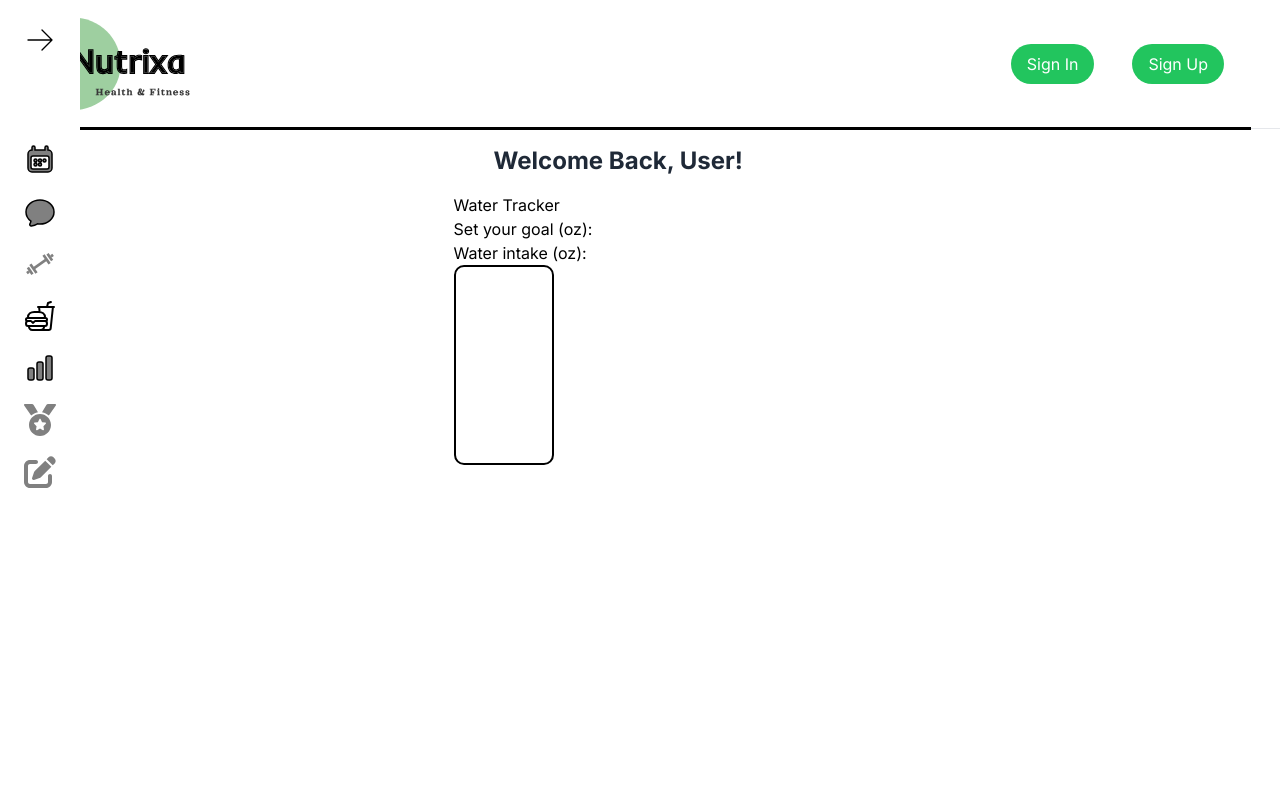
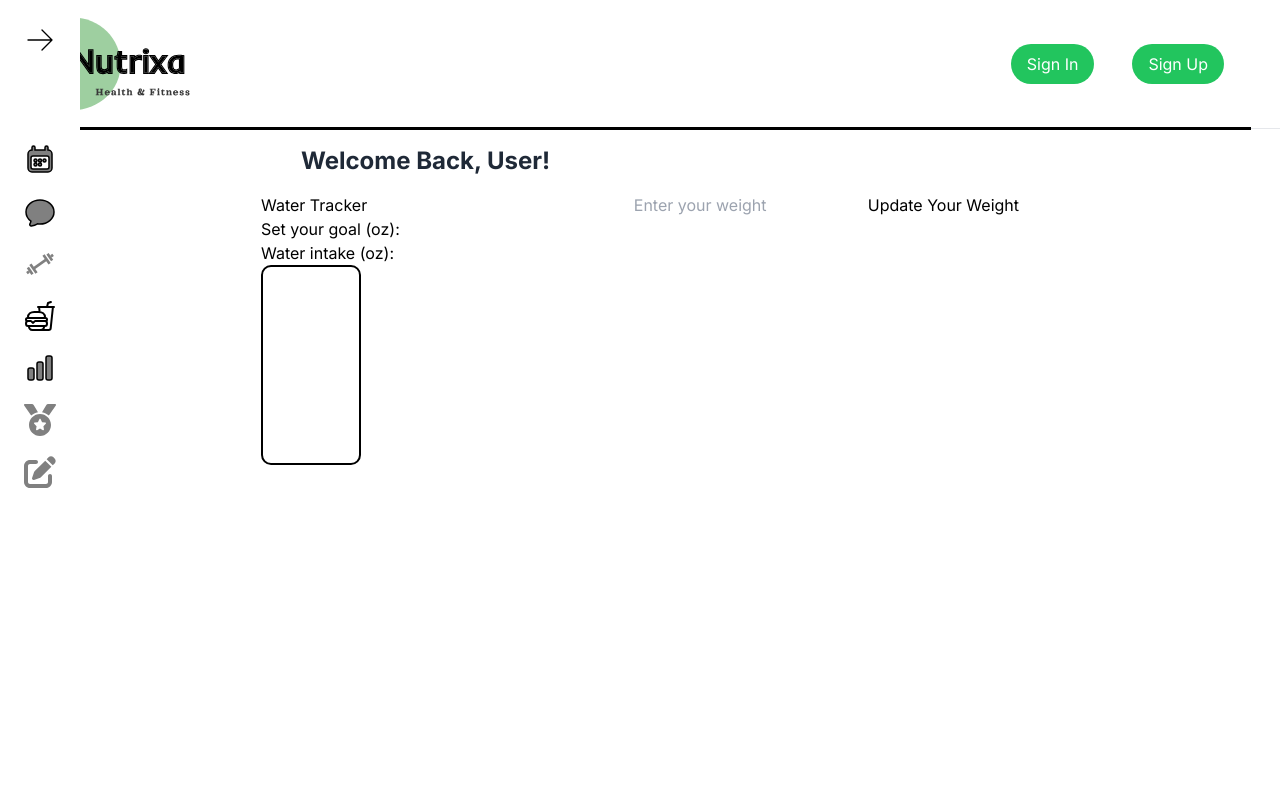
Before and after one commit to ChristianaLau/proj, a Next.js app in the folder nutrixa-auth/: page /dashboard in a window 1280 px wide. Shown: the top 800 px of the page. Built offline with nearby package versions, Linux system fonts and the light colour scheme; no server answers.

Commit message:
weight track update

```diff
--- /dev/null
+++ b/nutrixa-auth/app/api/weight/route.js
@@ -0,0 +1,24 @@
+import connect from '@/lib/db';
+import WeightUpdate from '../../trackers/weight/weighttrack'
+import { NextResponse } from 'next/server';
+
+export async function POST(req) {
+    try {
+      const { weight } = await req.json();
+
+      await connect();
+      console.log("Connected to DB");
+
+      const newWeight = await WeightUpdate.create({ weight });
+      console.log("New Weight Entry: ", newWeight);
+
+      return NextResponse.json({ success: true, data: newWeight }, { status: 201 });
+    } catch (error) {
+      console.error('Error handling POST request:', error);
+      return NextResponse.json({ success: false, error: error.message }, { status: 400 });
+    }
+  }
+
+  export function OPTIONS() {
+    return NextResponse.json({}, { status: 200, headers: { Allow: 'POST' } });
+  }
--- a/nutrixa-auth/app/dashboard/page.jsx
+++ b/nutrixa-auth/app/dashboard/page.jsx
@@ -6,6 +6,7 @@ import Link from 'next/link';
 import Sidebar from '../components/Sidebar';
 import { useUser } from '@clerk/nextjs';
 import WaterLogger from '../trackers/water/waterintake';
+import WeightLog from '../trackers/weight/weightlog';
 
 export default function Home() {
   const { user } = useUser();
@@ -43,6 +44,7 @@ export default function Home() {
         </div>
         <h2 className='flex justify-start'>
             <WaterLogger />
+            <WeightLog />
         </h2>
       </main>
     </div>
--- a/nutrixa-auth/app/footer/contact/form.js
+++ /dev/null
@@ -1,6 +0,0 @@
-
-'use client'
-import { useState } from 'react';
-
-export default function ContactForm() {
-}
--- a/nutrixa-auth/app/footer/contact/page.js
+++ b/nutrixa-auth/app/footer/contact/page.js
@@ -1,11 +1,8 @@
-import {ContactForm} from './form';
-
 export default function Contact()
 {
    return(
     <main>
         <h1>Contact
-            <ContactForm />
         </h1>
     </main>
 )
--- /dev/null
+++ b/nutrixa-auth/app/trackers/weight/weight.module.css
@@ -0,0 +1,11 @@
+.inputField::-webkit-outer-spin-button,
+.inputField::-webkit-inner-spin-button {
+  -webkit-appearance: none;
+  margin: 0;
+}
+
+.inputField {
+  -moz-appearance: textfield; /* Firefox */
+  -webkit-appearance: none;   /* Chrome, Safari, Edge, Opera */
+  appearance: none;           /* Standard */
+}
--- /dev/null
+++ b/nutrixa-auth/app/trackers/weight/weightlog.tsx
@@ -0,0 +1,52 @@
+'use client'
+import { useState } from 'react';
+import styles from './weight.module.css'
+
+export default function WeightLog() {
+  const [weight, setWeight] = useState('');
+  const [save, setSave] = useState('');
+
+  const handleSubmit = async (e: { preventDefault: () => void; }) => {
+    e.preventDefault();
+
+    try {
+      const res = await fetch(('/api/weight'), {
+        method: 'POST',
+        headers: {
+          'Content-Type': 'application/json',
+        },
+        body: JSON.stringify({ weight }),
+      });
+
+      const data = await res.json();
+      if (data.success) {
+        setSave('Weight saved successfully!');
+        setWeight('');
+
+    } else {
+        setSave('Failed to save weight.');
+      }
+    } catch (error) {
+      setSave('Error occurred while saving weight.');
+    }
+}
+;
+
+return (
+    <div>
+      <form onSubmit={handleSubmit}>
+        <input
+          type="number"
+          value={weight}
+          onChange={(e) => setWeight(e.target.value)}
+          placeholder="Enter your weight"
+          required
+          className={styles.input}
+        />
+        <button type="submit">Update Your Weight</button>
+      </form>
+      {save &&
+      <p>{save}</p>}
+    </div>
+  );
+}
--- /dev/null
+++ b/nutrixa-auth/app/trackers/weight/weighttrack.tsx
@@ -0,0 +1,14 @@
+import mongoose from "mongoose";
+
+const WeightUpdateSchema = new mongoose.Schema({
+    weight: {
+        type: Number,
+        required: true,
+      },
+      date: {
+        type: Date,
+        default: Date.now,
+      },
+});
+
+export default mongoose.models.weightUpdate || mongoose.model('WeightUpdate', WeightUpdateSchema);
```
